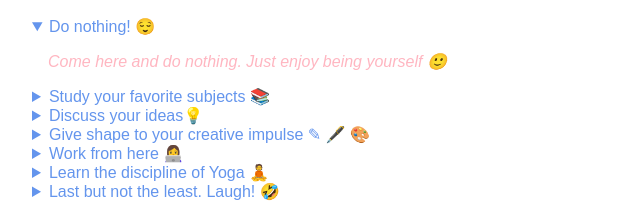
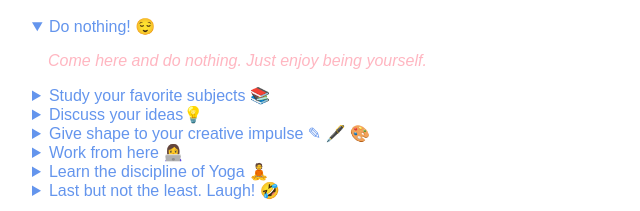
Before and after one commit to PythonYogi/my-first-static-web-app, a website: page src/index.html in a window 1280 px wide. Both pictures are taken after a click on the heading "Do nothing! 😌". Shown: the part 611-822 px from the top of the page, 288-928 px from the left. Drawn offline with Linux system fonts and the light colour scheme.

Commit message:
Update index.html

```diff
--- a/src/index.html
+++ b/src/index.html
@@ -15,7 +15,7 @@
     <h2>What you can do here</h2>
     <details>
       <summary style="color: cornflowerblue;">Do nothing! 😌</summary>
-      <p>Come here and do nothing. Just enjoy being yourself &#128578;</p>
+      <p>Come here and do nothing. Just enjoy being yourself.</p>
     </details>
     <details>
       <summary style="color: cornflowerblue;">Study your favorite subjects 📚</summary>
```
